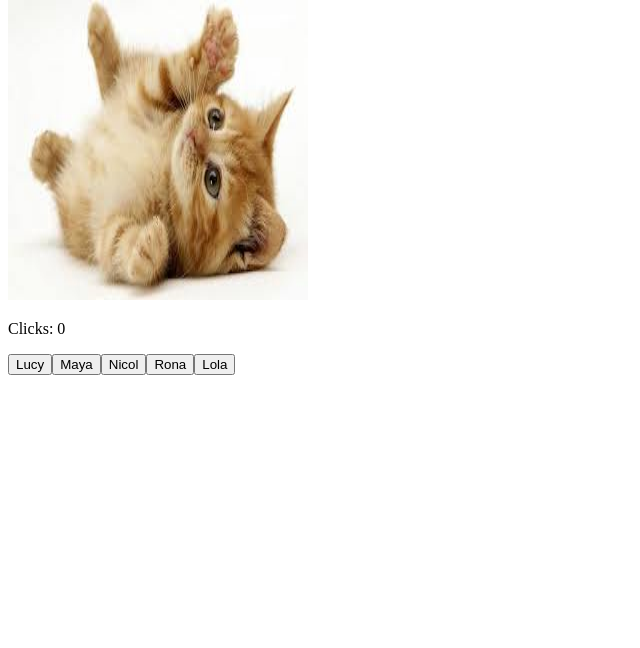
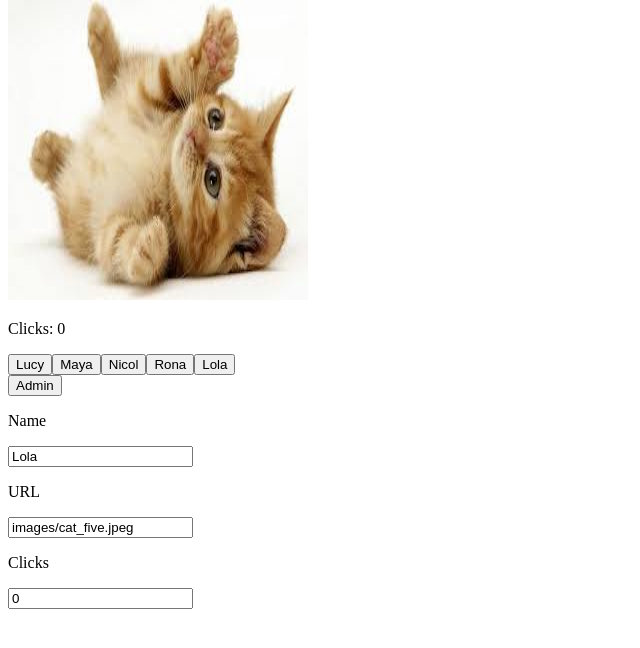
Before and after one commit to MichaelSheinman/Front-End-Mini-Projects, a plain HTML site: page cat_clicker/cat_clicker.html in a window 1280 px wide. Shown: the part 66-714 px from the top of the page, without its empty margins (0-640 px from the left). Drawn offline with Linux system fonts and the light colour scheme.

Commit message:
Added admin view

```diff
--- a/cat_clicker/app.js
+++ b/cat_clicker/app.js
@@ -33,15 +33,44 @@ var view = {
 
     imageClick: function() {
         document.getElementById('cat').addEventListener('click', function() {
-            let cat = document.getElementById('name').innerText;
+            let cat = view.getCatName();
             model.allCats[cat][1] = model.allCats[cat][1] + 1;
             view.render(cat);
-
         })
+    },
+    getCatName: function() {
+        return document.getElementById('name').innerText;
     }
 
 
 };
+
+
+var admin = {
+    init: function() {
+        this.isAdmin = false;
+    },
+
+    enableModel: function(cat, allCats) {
+        this.isAdmin = true;
+        this.createField("Name", cat);
+        this.createField("URL", allCats[cat][0]);
+        this.createField("Clicks", allCats[cat][1]);
+
+
+
+    },
+    createField: function(text, value) {
+        let name = document.createElement('p');
+        name.innerText = text;
+        document.body.appendChild(name);
+        let b = document.createElement('input');
+        b.type = "text";
+        b.value = value;
+        document.body.appendChild(b);
+    }
+
+}
 
 var octopus = {
     init: function() {
@@ -50,6 +79,7 @@ var octopus = {
         view.createButtons(model.allCats);
         view.buttonClick(allCats);
         view.imageClick();
+        admin.enableModel(view.getCatName(), model.allCats);
     }
 };
 
--- a/cat_clicker/cat_clicker.html
+++ b/cat_clicker/cat_clicker.html
@@ -12,8 +12,9 @@
     <h1 id="name">Lola</h1>
     <img id="cat" src="images/cat_five.jpeg" width="300" height="200">
     <p id="click">Clicks: 0</p>
-    <section id="buttons">
-    </section>
+    <section id="buttons"></section>
+
+    <button id="admin">Admin</button>
 
 
 <script src="app.js"></script>
```
